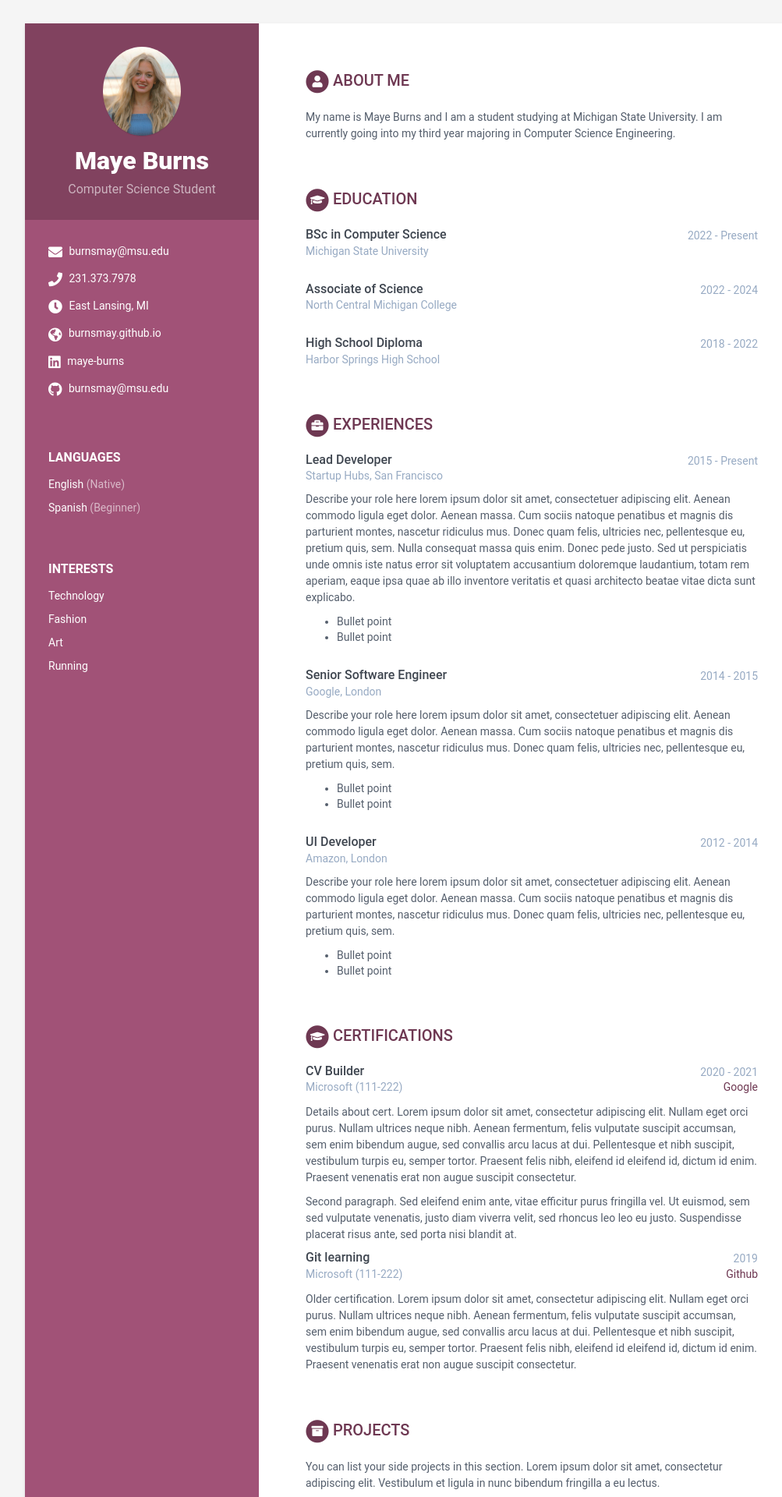
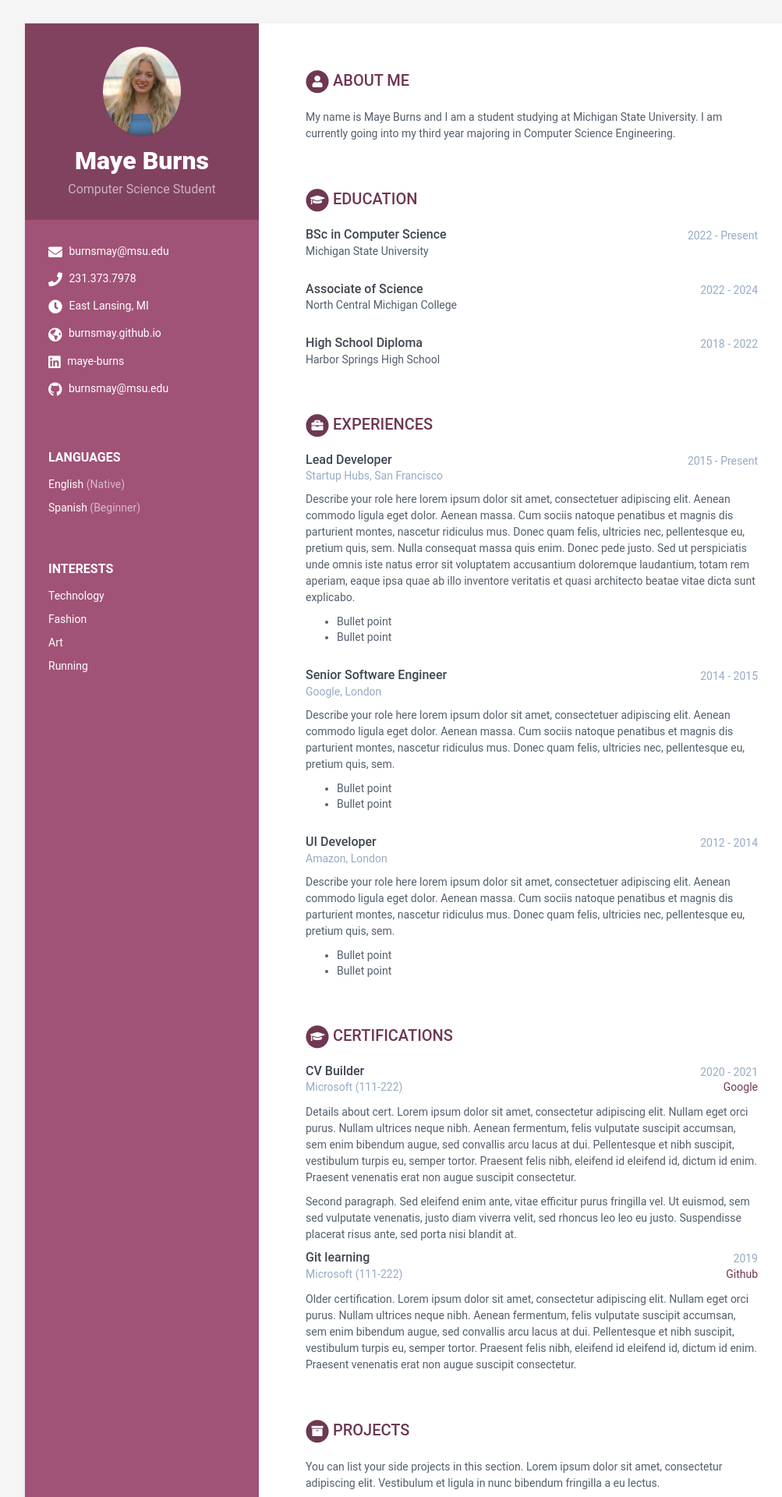
Before and after one commit to burnsmay/burnsmay.github.io, a Jekyll site: the page built from index.html, in a window 1280 px wide. Shown: the top 1920 px of the page at 78% size, without its empty margins (108-1111 px from the left). Built offline with Jekyll 4.4.1, drawn with Linux system fonts in a browser that asks for light colours.

Commit message:
Update _base.scss university name make bigger attempt1

```diff
--- a/_sass/_base.scss
+++ b/_sass/_base.scss
@@ -183,6 +183,7 @@ p {
       margin-bottom: 30px;
     }
   }
+  .university,
   .upper-row,
   .second-upper-row {
     position: relative;
@@ -209,7 +210,6 @@ p {
     flex: 25%;
   }
   .company,
-  .university,
   .cert-org {
     margin-bottom: 10px;
     color: $text-grey;
```
